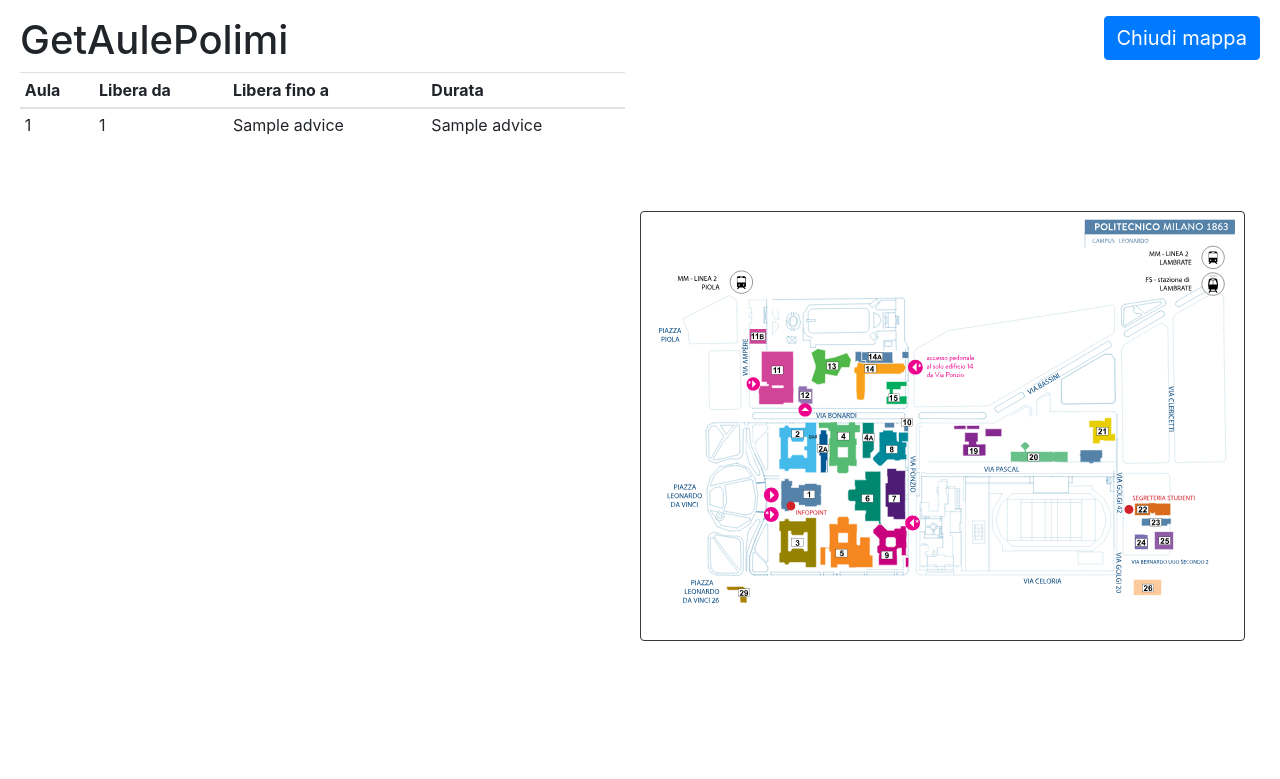
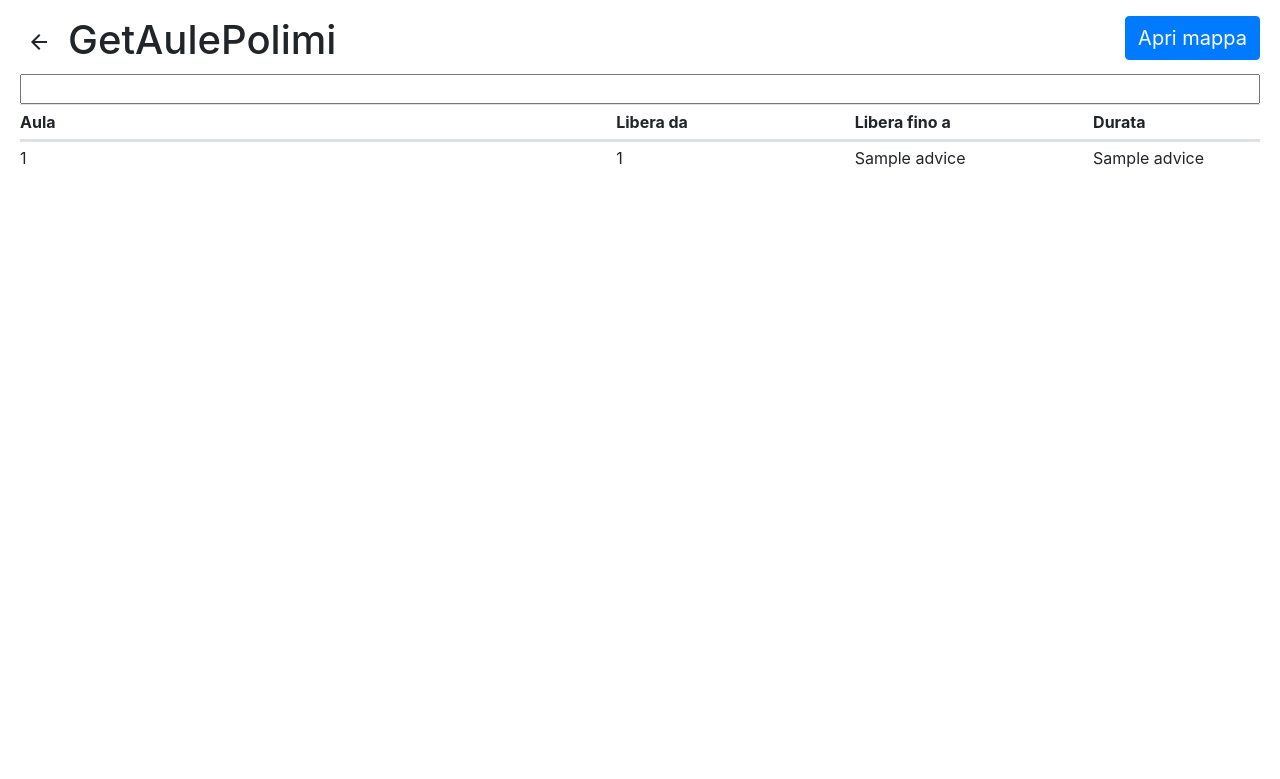
Before and after one commit to frephs/get-aule-polimi, a Flask app: template templates/results.html in a window 1280 px wide. Shown: the top 779 px of the page. Run offline with Flask 2, Linux system fonts and the light colour scheme; the template is opened without the code that fills it: most values are stand-ins (such as "Sample title", 1, 10 or a date in 2020); some libraries are stand-ins or nearby versions.

Commit message:
· Local merge · Search bar · Redirect on reload · Moved script on separate files · Fixes

```diff
--- a/app.py
+++ b/app.py
@@ -1,5 +1,5 @@
 from edifici import edifici
-from flask import Flask, render_template, request
+from flask import Flask, render_template, request, redirect
 import datetime
 from main import *
 import requests as r
@@ -14,13 +14,13 @@
 @app.route("/aule", methods = ['POST', 'GET'])
 def aule():
     t = datetime.datetime.now()
-    datestr = str(t.day)+ "/" + str(t.month)+ "/" + str(t.year)+ " " + str(t.hour) + ":" + str(t.minute);
+    datestr = str(t.day)+ "/" + str(t.month)+ "/" + str(t.year)+ " " + str(t.hour) + ":" + ("0" + str(t.minute))[-2:];
     return render_template('index.html', edifici=edifici, date=datestr)
 
 @app.route('/aule/results', methods = ['POST', 'GET'])
 def data():
     if request.method == 'GET':
-        return f"The URL /data is accessed directly. Try going to '/form' to submit form"
+        return redirect("/aule")
     if request.method == 'POST':
         form_data = request.form
         print(form_data)
@@ -28,12 +28,15 @@
         strdate = request.form.get('date')
         date = datetime.datetime.strptime(strdate, '%d/%m/%Y %H:%M')
         threshold = request.form.get('hours')
+        map = "0"
+        if (ed[:3] == "MIA"):
+            map = "1"
+        elif (ed[:3] == "MIB"):
+            map = "2"
         try:
-            return render_template('results.html', advice=getAdvice(ed, date.day, date.month, date.year, float(threshold)))
+            return render_template('results.html', advice=getAdvice(ed, date.day, date.month, date.year, float(threshold)), location = map)
         except Exception as e:
             return render_template('error.html', e=e)
-        print(advice)
-        return render_template('results.html', advice =advice)
 
 if __name__ == "__main__":
     app.run(host="0.0.0.0")
--- a/static/css/style.css
+++ b/static/css/style.css
@@ -1,3 +1,4 @@
+
 html {
    height: 100%;
 }
@@ -38,6 +39,58 @@
    flex-grow: 1;
    width: auto;
    overflow: auto;
+   display: flex;
+   flex-direction: column;
+}
+#table {
+   display: flex;
+   flex-direction: column;
+   flex-grow: 1;
+   flex-basis: 0;
+   align-items: stretch;
+}
+#table>tbody {
+   flex-grow: 1;
+   flex-basis: 0;
+   overflow: auto;
+}
+#table>thead>tr,
+#table>tbody>tr {
+   display: flex;
+   flex-direction: row;
+   align-items: stretch;
+}
+#table>thead>tr>th:nth-child(1),
+#table>tbody>tr>td:nth-child(1)
+{
+   flex-grow: 2.5;
+   flex-basis: 0;
+   padding-left: 0;
+   padding-right: 0;
+}
+#table>thead>tr>th:nth-child(2),
+#table>tbody>tr>td:nth-child(2)
+{
+   flex-grow: 1;
+   flex-basis: 0;
+   padding-left: 0;
+   padding-right: 0;
+}
+#table>thead>tr>th:nth-child(3),
+#table>tbody>tr>td:nth-child(3)
+{
+   flex-grow: 1;
+   flex-basis: 0;
+   padding-left: 0;
+   padding-right: 0;
+}
+#table>thead>tr>th:nth-child(4),
+#table>tbody>tr>td:nth-child(4)
+{
+   flex-grow: 0.7;
+   flex-basis: 0;
+   padding-left: 0;
+   padding-right: 0;
 }
 
 #map {
@@ -59,7 +112,7 @@
    position: absolute;
    width: 60px;
    height: 60px;
-   border: solid #5582A8 5px;
+   border: solid darkblue 5px;
    background-color: rgba(255, 255, 255, 0.5);
    border-radius: 30px;
    left: 0;
@@ -82,14 +135,38 @@
    background-color: #5baeff;
 }
 
+#title {
+   user-select: none;
+}
+#title-back  {
+   font-size: 24px;
+   margin: 5px 10px 5px 0;
+   cursor: pointer;
+   padding: 7px;
+   border-radius: 19px;
+   transition: background-color .5s;
+}
+#title-back:hover {
+   background-color: rgba(0, 0, 0, 0.1);
+}
+#no-map {
+   font-size: 25px;
+}
 @media only screen and (max-width: 768px) {
    #map {
-        display: none;
+      display: none;
+      flex-grow: unset;
    }
+
    tr {
-        height: 50px;
+      height: 50px;
    }
+
    td {
-        padding-top: 15px !important;
+      padding-top: 15px !important;
+   }
+
+   #container {
+      flex-direction: column;
    }
 }
--- /dev/null
+++ b/static/scripts/results.js
@@ -0,0 +1,177 @@
+
+let buildingRegex = /^./;
+let leoRegex = /^[0-9]+/;
+let bovRegex = /^(BL\.)?[^. ]+((?=\.)|(?= ))/
+let positions = {};
+let positionsLeo = {
+    "1": [282 / 1012, 476 / 1012],
+    "2": [263 / 1012, 371 / 1012],
+    "3": [263 / 1012, 557 / 1012],
+    "4": [339 / 1012, 377 / 1012],
+    "5": [339 / 1012, 572 / 1012],
+    "6": [375 / 1012, 478 / 1012],
+    "7": [423 / 1012, 483 / 1012],
+    "8": [419 / 1012, 398 / 1012],
+    "9": [413 / 1012, 576 / 1012],
+    "10": [447 / 1012, 351 / 1012],
+    "11": [227 / 1012, 263 / 1012],
+    "12": [275 / 1012, 306 / 1012],
+    "13": [319 / 1012, 257 / 1012],
+    "14": [384 / 1012, 264 / 1012],
+    "15": [425 / 1012, 311 / 1012],
+    "19": [558 / 1012, 400 / 1012],
+    "20": [662 / 1012, 412 / 1012],
+    "21": [776 / 1012, 368 / 1012],
+    "22": [844 / 1012, 498 / 1012],
+    "23": [867 / 1012, 522 / 1012],
+    "24": [844 / 1012, 556 / 1012],
+    "25": [882 / 1012, 552 / 1012],
+    "26": [854 / 1012, 631 / 1012],
+    "29": [175 / 1012, 638 / 1012],
+};
+let positionsBov = {
+    "B1": [946 / 1074, (236 + 20) / 1074],
+    "B2": [927 / 1074, (181 + 20) / 1074],
+    "B3": [910 / 1074, (127 + 20) / 1074],
+    "B4": [800 / 1074, (223 + 20) / 1074],
+    "B5": [806 / 1074, (397 + 20) / 1074],
+    "B6": [875 / 1074, (305 + 20) / 1074],
+    "B7": [686 / 1074, (267 + 20) / 1074],
+    "B8": [738 / 1074, (307 + 20) / 1074],
+    "B9": [724 / 1074, (236 + 20) / 1074],
+    "B10": [68 / 10749, (69 + 20) / 1074],
+    "B11": [197 / 1074, (649 + 20) / 1074],
+    "B12": [132 / 1074, (646 + 20) / 1074],
+    "B13": [168 / 1074, (611 + 20) / 1074],
+    "B14": [251 / 1074, (577 + 20) / 1074],
+    "B15": [305 / 1074, (548 + 20) / 1074],
+    "B16": [354 / 1074, (522 + 20) / 1074],
+    "B18": [300 / 1074, (489 + 20) / 1074],
+    "B19": [191 / 1074, (504 + 20) / 1074],
+    "B20": [132 / 1074, (501 + 20) / 1074],
+    "B21": [271 / 1074, (615 + 20) / 1074],
+    "B22": [366 / 1074, (561 + 20) / 1074],
+    "B23": [414 / 1074, (612 + 20) / 1074],
+    "B24": [37 / 1074, (603 + 20) / 1074],
+    "BL.25": [225 / 1074, (403 + 20) / 1074],
+    "BL.25.A": [183 / 1074, (444 + 20) / 1074],
+    "BL.26": [217 / 1074, (371 + 20) / 1074],
+    "BL.27": [273 / 1074, (334 + 20) / 1074],
+    "BL.28": [273 / 1074, (395 + 20) / 1074],
+    "B29": [32 / 1074, (639 + 20) / 1074],
+}
+
+let mapOpen = true;
+let onlyMap = false;
+let lastPosition = null;
+
+function adjustCircle() {
+    let circle = $(".circle");
+    if (lastPosition != null) {
+        let mapWidth = $("#map-1").width();
+        circle.css("left", mapWidth * lastPosition[0] - 30 + "px");
+        circle.css("top", mapWidth * lastPosition[1] - 30 + "px");
+    }
+}
+
+window.onresize = () => {
+    mapOpen = $("#map").is(":visible");
+    $("#open").text(mapOpen ? "Chiudi mappa" : "Apri mappa");
+}
+window.onload = () => {
+    mapOpen = $("#map").is(":visible");
+    $("#title-back").click(() => {
+        window.location.pathname = "/aule"
+    })
+    $("#open").text(mapOpen ? "Chiudi mappa" : "Apri mappa");
+    $(".circle").hide().css("opacity", "0");
+    $("#open").click(() => {
+        if (!onlyMap) {
+            mapOpen = !mapOpen;
+            $("#open").text(mapOpen ? "Chiudi mappa" : "Apri mappa");
+            if (mapOpen) {
+                $("#map").show();
+            } else {
+                $("#map").hide();
+            }
+        } else {
+            $("#open").text(mapOpen ? "Chiudi mappa" : "Apri mappa");
+            $("#table-container").show();
+            if (mapOpen) {
+                $("#map").show();
+            } else {
+                $("#map").hide();
+            }
+            onlyMap = false;
+        }
+        adjustCircle();
+    })
+    $("#search").on("input", () => {
+        let value = $("#search").val().toUpperCase().replace(/[^A-Z0-9]/, "");
+        $("#table").find("tbody>tr").each((pos, el) => {
+            let text = $(el).find("td:nth-child(1)").text().toUpperCase().replace(/[^A-Z0-9]/, "");
+            if (text.includes(value)) {
+                $(el).show()
+            } else {
+                $(el).hide()
+            }
+        })
+    })
+    $("tr").mouseenter((ev) => {
+        let numbers = buildingRegex.exec($($(ev.target).parent().children()[0]).text());
+        let circle = $(".circle");
+        if (numbers != null) {
+            let number = numbers[0];
+            let position = positions[number];
+            if (position != null) {
+                lastPosition = position;
+                adjustCircle();
+                circle.show();
+                circle.css("opacity", "1");
+            } else {
+                lastPosition = null;
+                circle.hide();
+                circle.css("opacity", "0");
+            }
+        } else {
+            circle.hide();
+            circle.css("opacity", "0");
+        }
+    })
+    $("tr").click((ev) => {
+        $("#table-container").hide();
+        $("#map").show();
+        onlyMap = true;
+        adjustCircle();
+        $("#open").text("Chiudi mappa");
+
+    })
+
+    switch (map) {
+        case 1: {
+            $("#bov-map").hide();
+            $("#leo-map").show();
+            $("#no-map").hide();
+            positions = positionsLeo;
+            buildingRegex = leoRegex;
+            break;
+        }
+        case 2: {
+            $("#bov-map").show();
+            $("#leo-map").hide();
+            $("#no-map").hide();
+            positions = positionsBov;
+            buildingRegex = bovRegex;
+            break;
+        }
+        default: {
+            $("#bov-map").hide();
+            $("#leo-map").hide();
+            $("#no-map").show();
+            if (mapOpen) {
+                $("#open").click();
+            }
+            break;
+        }
+    }
+}
--- a/templates/results.html
+++ b/templates/results.html
@@ -17,119 +17,24 @@
             integrity="sha384-JjSmVgyd0p3pXB1rRibZUAYoIIy6OrQ6VrjIEaFf/nJGzIxFDsf4x0xIM+B07jRM"
             crossorigin="anonymous"></script>
     <script src="https://cdnjs.cloudflare.com/ajax/libs/qrcodejs/1.0.0/qrcode.min.js" charset="utf-8"></script>
-
+    <link href="https://fonts.googleapis.com/icon?family=Material+Icons"
+          rel="stylesheet">
     <meta name="viewport" content="width=device-width, initial-scale=1.0">
     <script>
-        let positions = {
-            "1": [282 / 1012, 476 / 1012],
-            "2": [263 / 1012, 371 / 1012],
-            "3": [263 / 1012, 557 / 1012],
-            "4": [339 / 1012, 377 / 1012],
-            "5": [339 / 1012, 572 / 1012],
-            "6": [375 / 1012, 478 / 1012],
-            "7": [423 / 1012, 483 / 1012],
-            "8": [419 / 1012, 398 / 1012],
-            "9": [413 / 1012, 576 / 1012],
-            "10": [447 / 1012, 351 / 1012],
-            "11": [227 / 1012, 263 / 1012],
-            "12": [275 / 1012, 306 / 1012],
-            "13": [319 / 1012, 257 / 1012],
-            "14": [384 / 1012, 264 / 1012],
-            "15": [425 / 1012, 311 / 1012],
-            "19": [558 / 1012, 400 / 1012],
-            "20": [662 / 1012, 412 / 1012],
-            "21": [776 / 1012, 368 / 1012],
-            "22": [844 / 1012, 498 / 1012],
-            "23": [867 / 1012, 522 / 1012],
-            "24": [844 / 1012, 556 / 1012],
-            "25": [882 / 1012, 552 / 1012],
-            "26": [854 / 1012, 631 / 1012],
-            "29": [175 / 1012, 638 / 1012],
-        };
-
-        let mapOpen = true;
-        let onlyMap = false;
-        let lastPosition = null;
-
-        function adjustCircle() {
-            let circle = $(".circle");
-            if (lastPosition != null) {
-                let mapWidth = $("#map-1").width();
-                circle.css("left", mapWidth * lastPosition[0] - 30 + "px");
-                circle.css("top", mapWidth * lastPosition[1] - 30 + "px");
-            }
-        }
-
-        window.onresize = () => {
-            mapOpen = $("#map").is(":visible");
-            $("#open").text(mapOpen ? "Chiudi mappa" : "Apri mappa");
-        }
-        window.onload = () => {
-            mapOpen = $("#map").is(":visible");
-            $("#open").text(mapOpen ? "Chiudi mappa" : "Apri mappa");
-            $(".circle").hide().css("opacity", "0");
-            $("#open").click(() => {
-                if (!onlyMap) {
-                    mapOpen = !mapOpen;
-                    $("#open").text(mapOpen ? "Chiudi mappa" : "Apri mappa");
-                    if (mapOpen) {
-                        $("#map").show();
-                    } else {
-                        $("#map").hide();
-                    }
-                } else {
-                    $("#open").text(mapOpen ? "Chiudi mappa" : "Apri mappa");
-                    $("#table-container").show();
-                    if (mapOpen) {
-                        $("#map").show();
-                    } else {
-                        $("#map").hide();
-                    }
-                    onlyMap = false;
-                }
-            })
-            $("tr").mouseenter((ev) => {
-                let numbers = /^[0-9]+/.exec($($(ev.target).parent().children()[0]).text());
-                let circle = $(".circle");
-                if (numbers != null) {
-                    let number = numbers[0];
-                    let position = positions[number];
-                    if (position != null) {
-                        lastPosition = position;
-                        adjustCircle();
-                        circle.show();
-                        circle.css("opacity", "1");
-                    } else {
-                        lastPosition = null;
-                        circle.hide();
-                        circle.css("opacity", "0");
-                    }
-                } else {
-                    circle.hide();
-                    circle.css("opacity", "0");
-                }
-            })
-            $("tr").click((ev) => {
-                $("#table-container").hide();
-                $("#map").show();
-                onlyMap = true;
-                adjustCircle();
-                $("#open").text("Chiudi mappa");
-
-            })
-        }
-
+        let map = {% print(location) %};
     </script>
-     <link rel="stylesheet" href='{{url_for('static', filename='css/style.css')}}'>
+    <script src="{{url_for('static', filename='scripts/results.js')}}" charset="utf-8"></script>
+    <link rel="stylesheet" href='{{url_for('static', filename='css/style.css')}}'>
     <title>GetAulePolimi</title>
 </head>
 <body>
 <div class="container pt-3">
-    <h1 id="title">GetAulePolimi<span id="open" class="btn btn-primary">Chiudi mappa</span></h1>
+    <h1 id="title"><span id="title-back" class="material-icons">arrow_back</span>GetAulePolimi<span id="open" class="btn btn-primary">Chiudi mappa</span></h1>
     <div id="container">
         <div id="table-container">
 
-            <table class="table table-sm table-hover">
+            <input id="search" autocomplete="off">
+            <table id="table" class="table table-sm table-hover">
                 <thead>
                 <tr>
                     <th scope="col">Aula</th>
@@ -154,11 +59,13 @@
         </div>
         <div id="map">
             <div id="map-1">
-                <img style="width: 1012px" src="{{ url_for('static', filename='img/leonardo.svg') }}"
+                <img style="width: 1012px" id="leo-map" src="{{ url_for('static', filename='img/leonardo.svg') }}"
                      class="img-fluid rounded border border-4 border-dark" alt="Leonardo">
                 <span class="circle"></span>
-                <img style="display: none" src="{{ url_for('static', filename='img/bovisa.svg') }}"
+                <img style="width: 1012px" id="bov-map" style="display: none"
+                     src="{{ url_for('static', filename='img/bovisa.svg') }}"
                      class="mt-3 mb-3 img-fluid rounded border border-4 border-dark" alt="La masa">
+                <span id="no-map" style="display: none">Nessuna mappa disponibile</span>
             </div>
         </div>
     </div>
```
Also changed, not shown: templates/index.html (+29 -10 lines).
